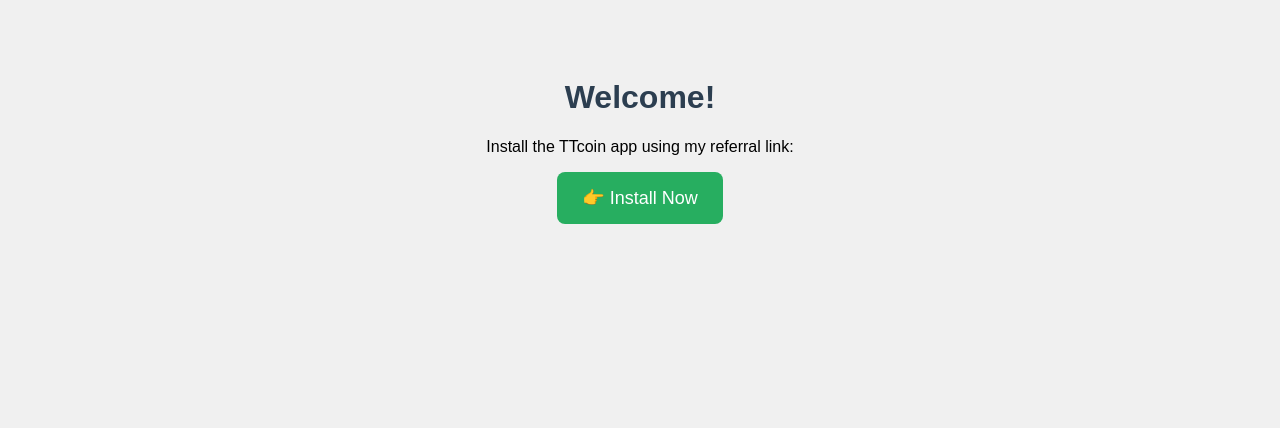
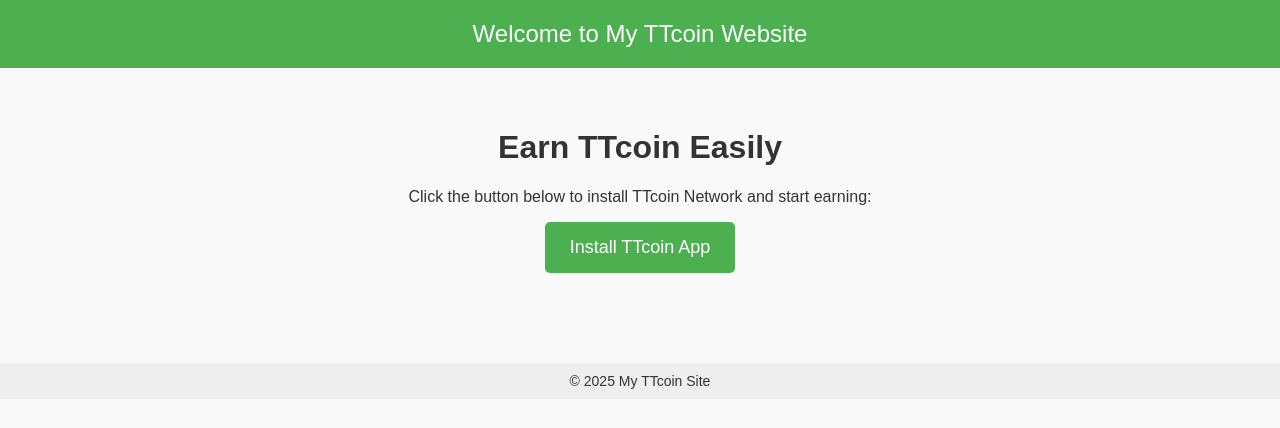
Before and after one commit to bluexxfox32001/My_ttcoin_site, a plain HTML site: page index.html in a window 1280 px wide. Drawn offline with Linux system fonts and the light colour scheme.

Commit message:
update design

```diff
--- a/index.html
+++ b/index.html
@@ -3,36 +3,59 @@
 <head>
   <meta charset="UTF-8">
   <meta name="viewport" content="width=device-width, initial-scale=1.0">
-  <title>My TTcoin Link</title>
+  <title>My TTcoin Site</title>
   <style>
     body {
       font-family: Arial, sans-serif;
       text-align: center;
-      background: #f0f0f0;
-      padding: 50px;
+      background: #f9f9f9;
+      color: #333;
+      margin: 0;
+      padding: 0;
     }
-    h1 {
-      color: #2c3e50;
+    header {
+      background: #4CAF50;
+      color: white;
+      padding: 20px;
+      font-size: 24px;
+    }
+    main {
+      padding: 40px;
     }
     a.button {
       display: inline-block;
       padding: 15px 25px;
-      background: #27ae60;
+      background: #4CAF50;
       color: white;
       text-decoration: none;
-      border-radius: 8px;
+      border-radius: 5px;
       font-size: 18px;
+      transition: 0.3s;
     }
     a.button:hover {
-      background: #2ecc71;
+      background: #45a049;
+    }
+    footer {
+      margin-top: 50px;
+      padding: 10px;
+      background: #eee;
+      font-size: 14px;
     }
   </style>
 </head>
 <body>
-  <h1>Welcome!</h1>
-  <p>Install the TTcoin app using my referral link:</p>
-  <a class="button" href="https://play.google.com/store/apps/details?id=com.ttcoin.network&referrer=55UU00QT4pdBD7zRUlsV3hhnWg83" target="_blank">
-    👉 Install Now
-  </a>
+  <header>
+    Welcome to My TTcoin Website
+  </header>
+  <main>
+    <h1>Earn TTcoin Easily</h1>
+    <p>Click the button below to install TTcoin Network and start earning:</p>
+    <a class="button" href="https://play.google.com/store/apps/details?id=com.ttcoin.network&referrer=55UU00QT4pdBD7zRUlsV3hhnWg83" target="_blank">
+      Install TTcoin App
+    </a>
+  </main>
+  <footer>
+    © 2025 My TTcoin Site
+  </footer>
 </body>
 </html>
```
